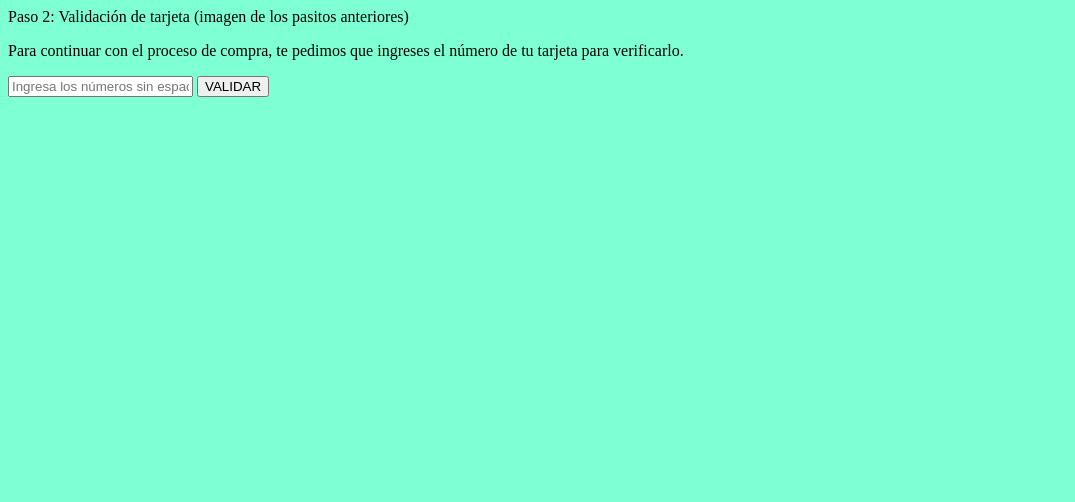
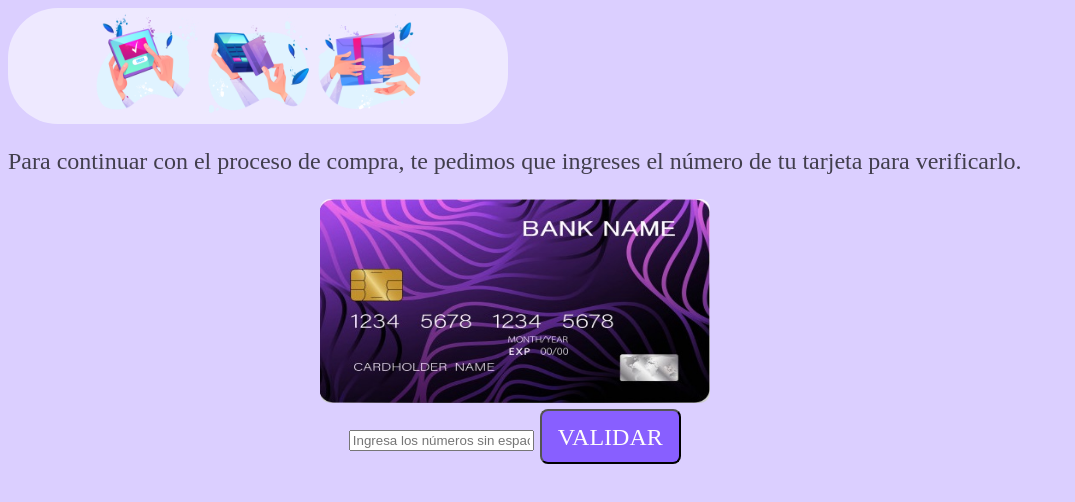
Before and after one commit to yajepanta/LIM013-card-validation, a website with bundled scripts: page src/index.html in a window 1280 px wide. Shown: the whole page, without its empty margins (0-1075 px from the left). Built offline with nearby package versions, Linux system fonts and the light colour scheme.

Commit message:
hice cambios en el css: agregue imagenes, y una paleta de colores. falta verificar la posicion de los botones. corregi semantica de mi html. se hicieron cambios automaticos en la carpeta coverage, y los agregue todos.

```diff
--- a/src/index.html
+++ b/src/index.html
@@ -6,12 +6,23 @@
     <link rel="stylesheet" href="style.css" />
   </head>
   <body>
-    <header> Paso 2: Validación de tarjeta (imagen de los pasitos anteriores) </header>
+    <header>
+
+    <div class="barra">
+      <img src="img\nav1.png">
+      <img src="img\nav2.png">
+      <img src="img\nav3.png">
+
+    </div>
+  </header>
     <section>
+
       <main>
       <p>
         Para continuar con el proceso de compra, te pedimos que ingreses el número de tu tarjeta para verificarlo.
       </p>
+
+        <img id="tarjeta" src="img/tarjeta.jpg">
 
       <form id="validarTarjeta">
         <label for="numeroTarjeta"> </label>
--- a/src/style.css
+++ b/src/style.css
@@ -1,6 +1,48 @@
 body {
 
-background-color: aquamarine;
+background-color:rgba(128, 84, 255, 0.28);
 font-size: 1em;
+position: absolute;
+font-family: Roboto Slab;
+font-style: normal;
+font-weight: normal;
+font-size: 24px;
+text-align: center;
+color: rgba(0, 0, 0, 0.7);
+}
+
+header {
+
+    background: rgba(255, 255, 255, 0.55);
+    border-radius: 50px;
+    width: 500px;
+    position: relative;
+}
+
+img {
+
+    width: 105px;
+    height: 110px;
 
 }
+
+#tarjeta {
+    width: 390px;
+    height: 204px;
+    border-radius: 10px;
+}
+
+#botonValidar {
+
+    background: rgba(128, 84, 255, 0.91);
+    border-radius: 8px;
+    width: 141px;
+    height: 55px;
+    font-family: "Roboto Slab";
+    font-style: normal;
+    font-weight: normal;
+    font-size: 24px;
+    line-height: 32px;
+    /* identical to box height */
+    color: #FFFCFC;
+}
```
Also changed, not shown: test/validator.spec.js (+1 -1 lines), src/img/nav1.png (added), src/img/nav2.png (added), src/img/nav3.png (added), src/img/tarjeta.jpg (added).
